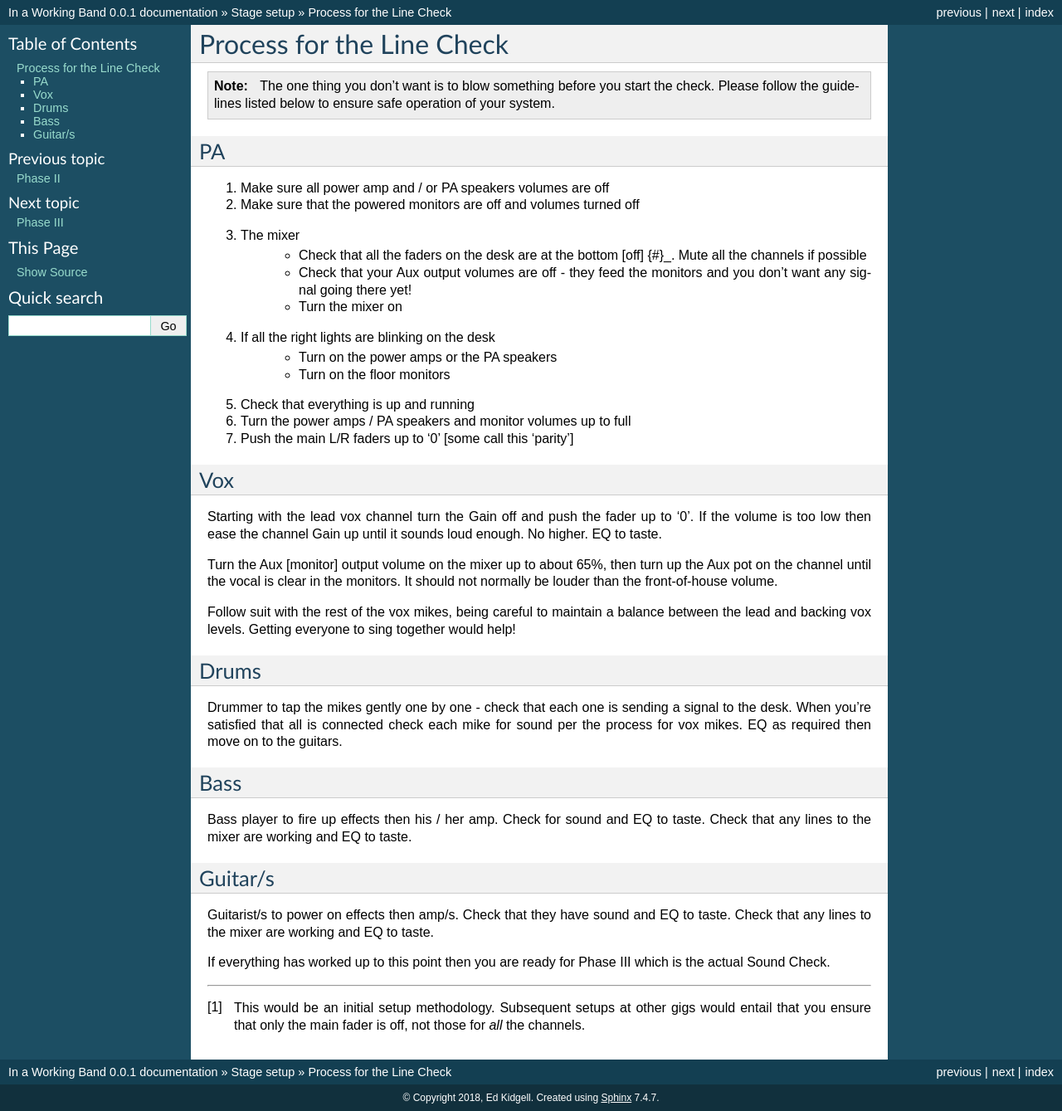
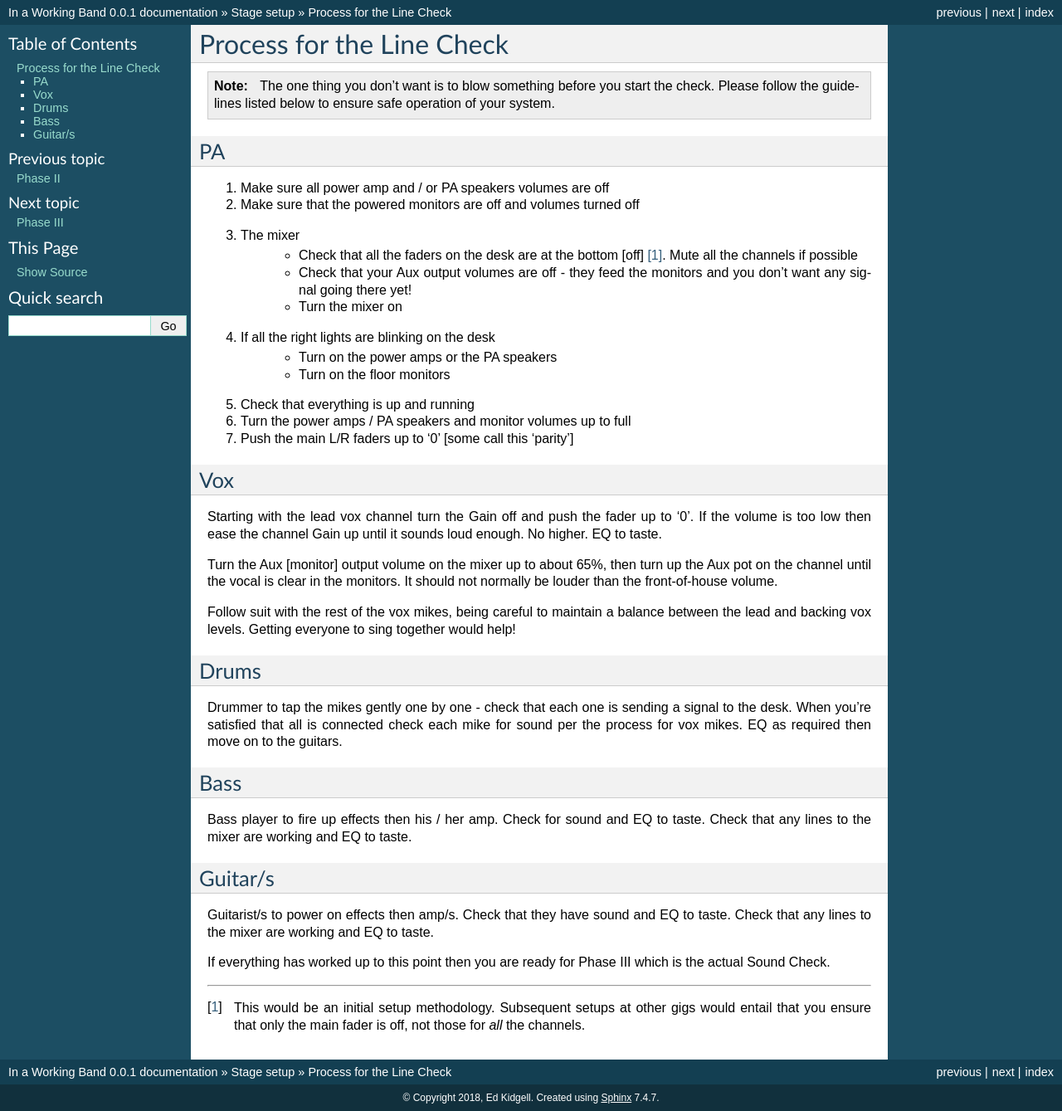
Before and after one commit to flakjakk/working-band, a Sphinx documentation site: the page built from docs/source/linecheck.rst, in a window 1280 px wide. Shown: the whole page at 83% size. Built offline with Sphinx 7.4.7, drawn with Linux system fonts in a browser that asks for light colours.

Commit message:
Fixed footnote

```diff
--- a/docs/source/linecheck.rst
+++ b/docs/source/linecheck.rst
@@ -9,7 +9,7 @@ PA
 #. Make sure all power amp and / or PA speakers volumes are off
 #. Make sure that the powered monitors are off and volumes turned off
 #. The mixer
-	- Check that all the faders on the desk are at the bottom [off] {#}_. Mute all the channels if possible
+	- Check that all the faders on the desk are at the bottom [off] [#]_. Mute all the channels if possible
 	- Check that your Aux output volumes are off - they feed the monitors and you don't want any signal going there yet!
 	- Turn the mixer on
 #. If all the right lights are blinking on the desk
```
